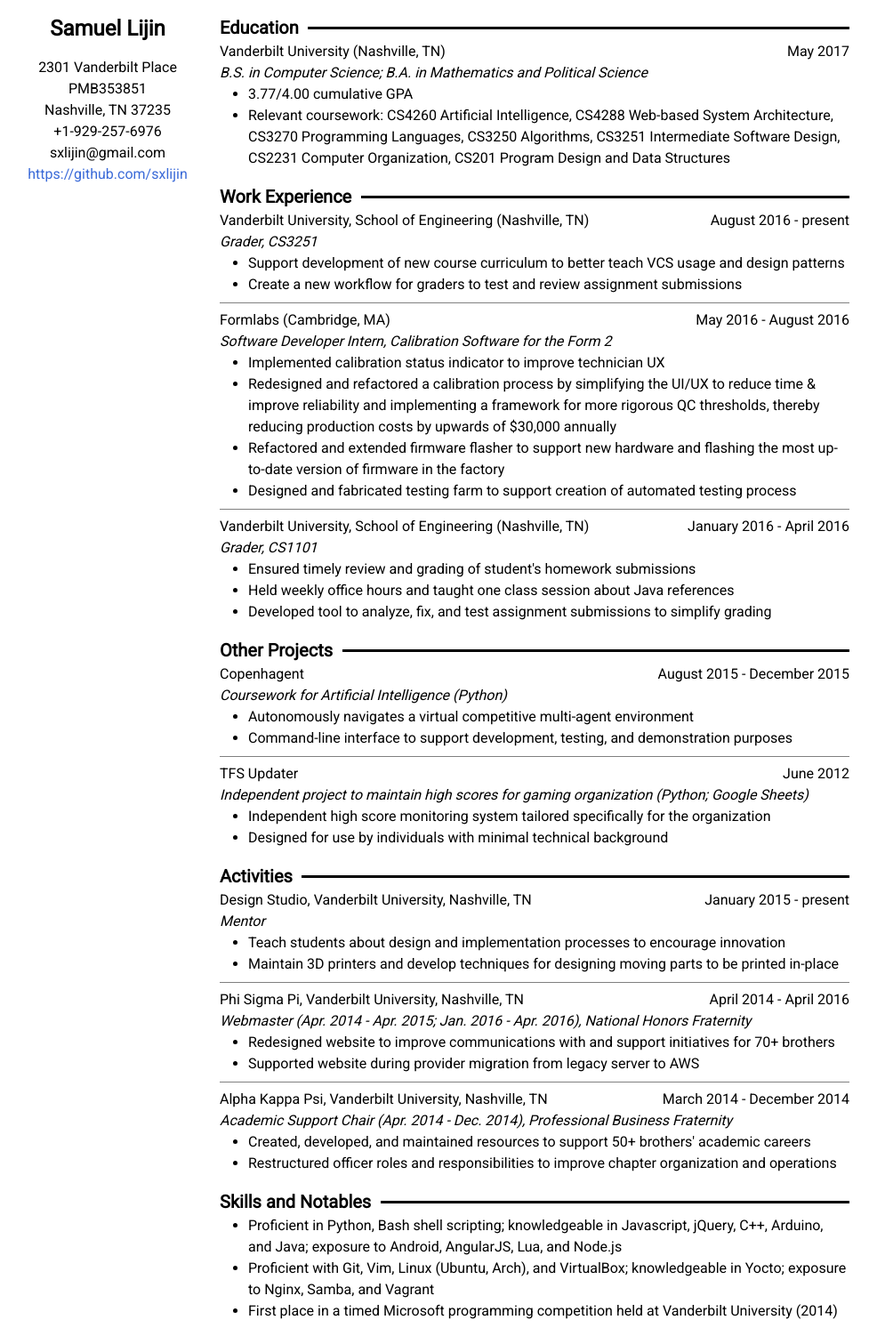
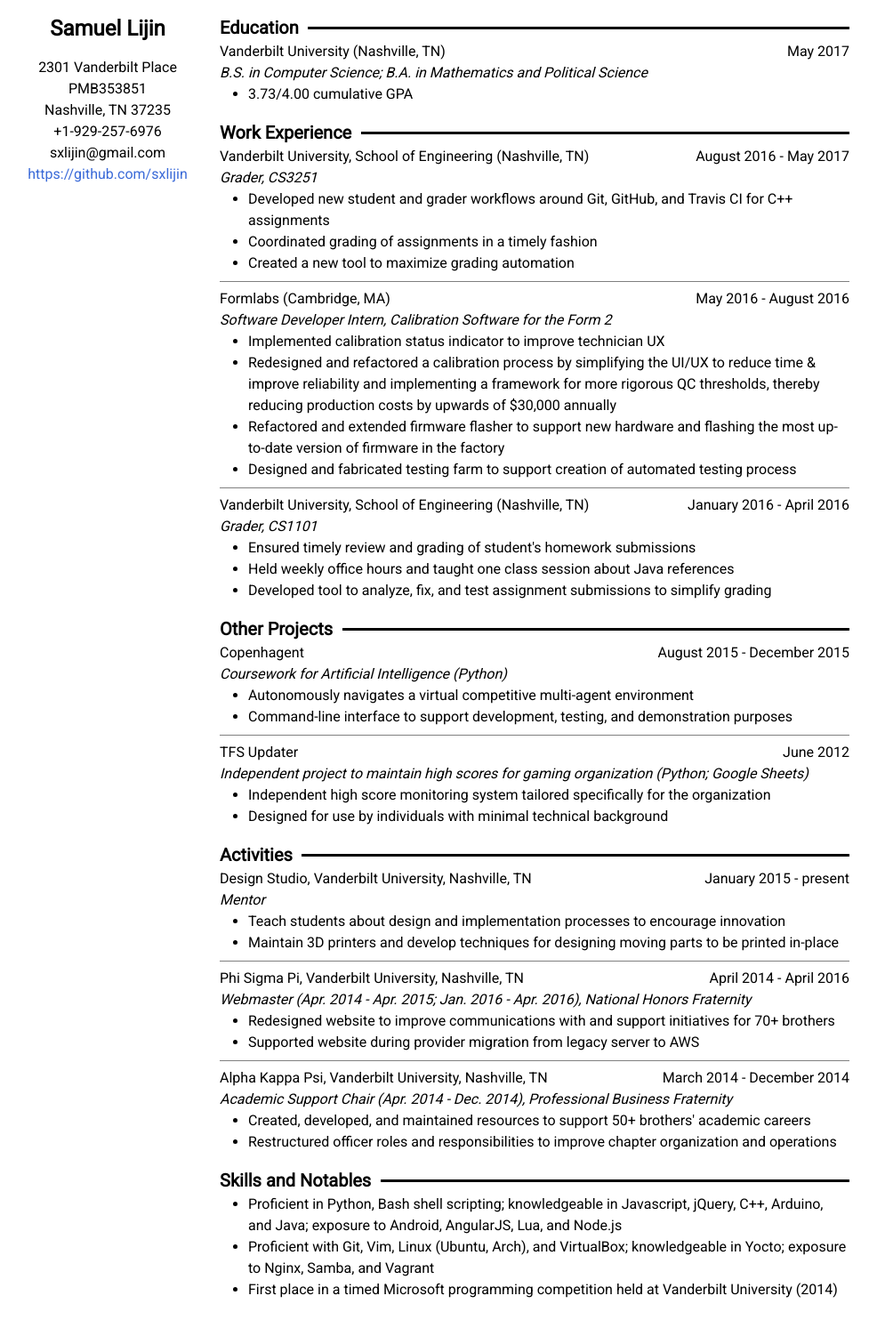
Before and after one commit to sxlijin/sxlijin.github.io, a Jekyll site: the page built from resume.html, in a window 1280 px wide. Shown: the whole page at 89% size, without its empty margins (149-1135 px from the left). Built offline with Jekyll 4.4.1, drawn with Linux system fonts in a browser that asks for light colours; after the commit the page ends 1478 px from its top, so only the background shows below that.

Commit message:
resume: update to reflect graduation

```diff
--- a/resume.html
+++ b/resume.html
@@ -26,9 +26,7 @@
       <p>May 2017</p>
       <p>B.S. in Computer Science; B.A. in Mathematics and Political Science</p>
       <ul>
-        <li>3.77/4.00 cumulative GPA</li>
-        <li>Relevant coursework: CS4260 Artificial Intelligence, CS4288 Web-based System Architecture, CS3270 Programming Languages, CS3250 Algorithms, CS3251 Intermediate Software Design, CS2231 Computer Organization, CS201 Program Design and Data Structures
-        </li>
+        <li>3.73/4.00 cumulative GPA</li>
       </ul>
     </article>
   </section>
@@ -37,11 +35,12 @@
     <p>Work Experience</p>
     <article>
       <p>Vanderbilt University, School of Engineering (Nashville, TN)</p>
-      <p>August 2016 - present</p>
+      <p>August 2016 - May 2017</p>
       <p>Grader, CS3251</o>
       <ul>
-        <li>Support development of new course curriculum to better teach VCS usage and design patterns
-          <li>Create a new workflow for graders to test and review assignment submissions
+        <li>Developed new student and grader workflows around Git, GitHub, and Travis CI for C++ assignments</li>
+        <li>Coordinated grading of assignments in a timely fashion</li>
+        <li>Created a new tool to maximize grading automation</li>
       </ul>
     </article>
 
```
